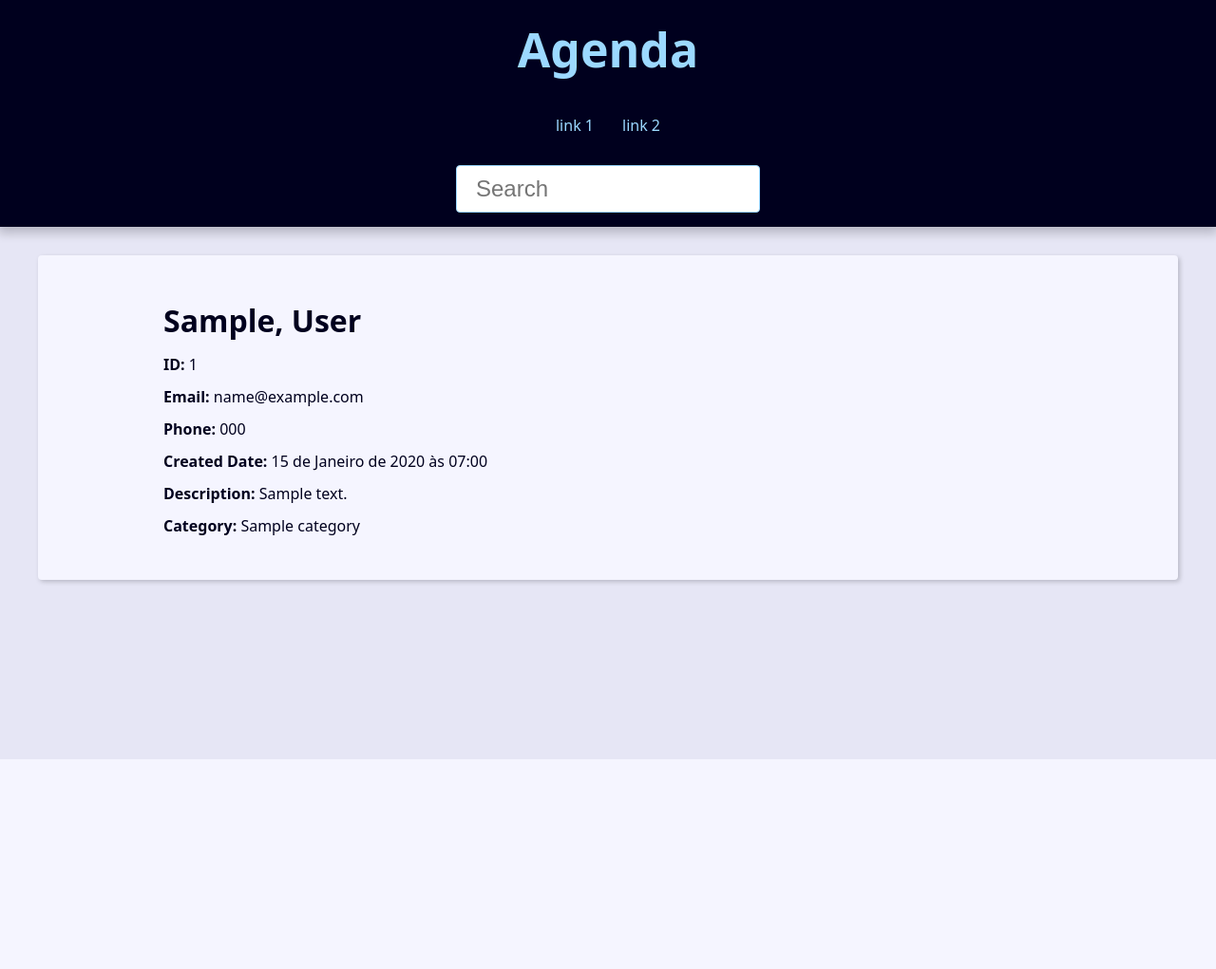
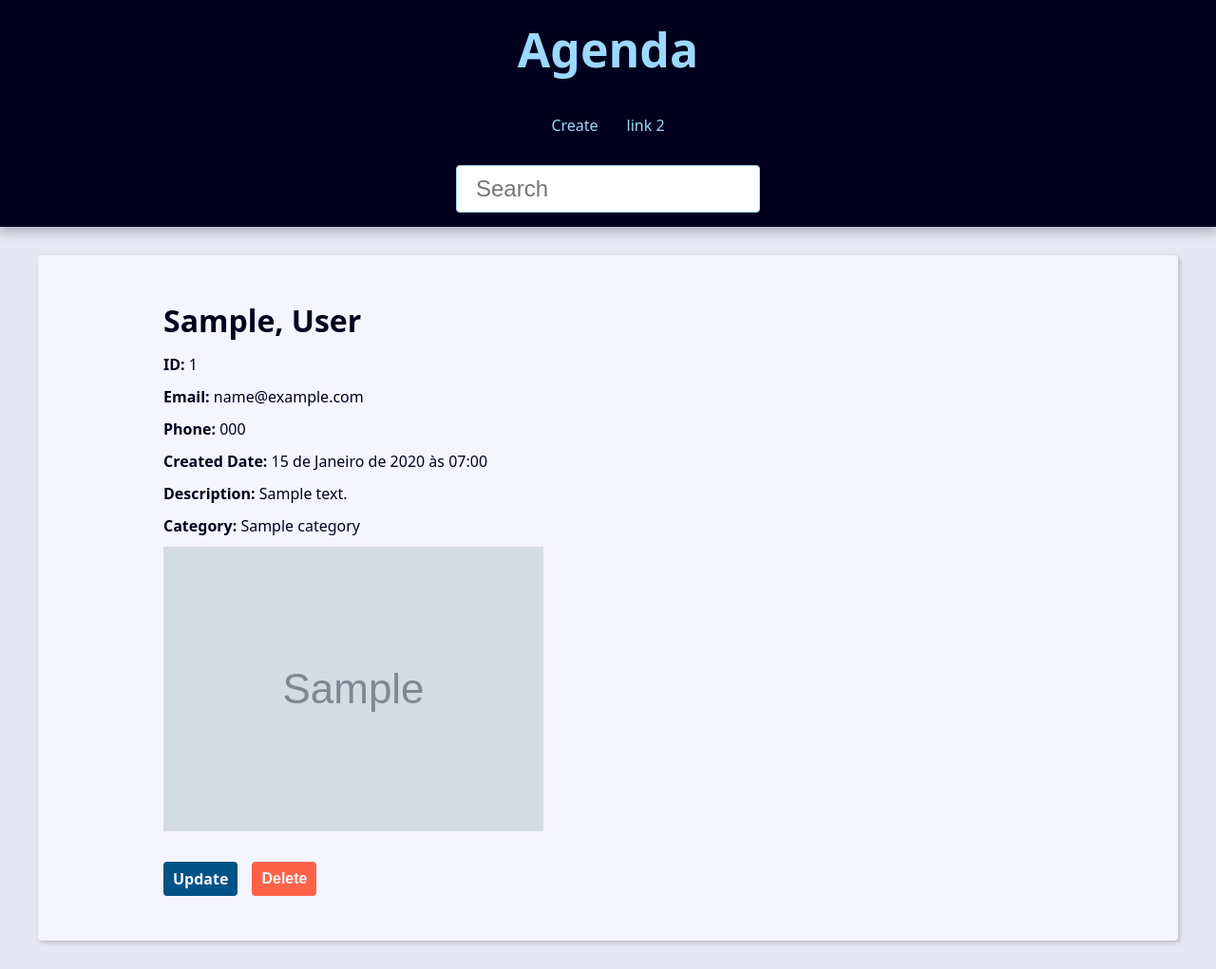
Before and after one commit to tamborim13/Agenda, a Django app: page /contact/1/ in a window 1280 px wide. Shown: the whole page at 95% size. Before the commit the page ends 800 px from the top, so only its background shows below. Run offline with Django 5.2, Linux system fonts and the light colour scheme; tables that the repository leaves empty hold one stand-in row (values such as "Sample post"); grey boxes marked "Sample" are stand-in pictures.

Commit message:
update form

```diff
--- a/base_static/global/css/style.css
+++ b/base_static/global/css/style.css
@@ -312,3 +312,23 @@ svg {
   filter: brightness(80%);
   box-shadow: 0 0 5px var(--link-dark-color);
 }
+
+.contact-links {
+  margin-block: calc(var(--small-font-size) * 2);
+  display: flex;
+  align-items: center;
+  gap: 0 var(--spacing);
+}
+
+.btn-link {
+  font-size: var(--small-font-size);
+  text-decoration: none;
+  font-weight: bold;
+  padding: 1rem;
+  display: block;
+  line-height: var(--small-font-size);
+}
+
+.btn-delete {
+  background: tomato;
+}
--- a/base_templates/global/partials/_header.html
+++ b/base_templates/global/partials/_header.html
@@ -8,8 +8,8 @@
         <nav class="menu">
             <ul class="menu-list">
                 <li class="menu-item">
-                    <a href="#" class="menu-link">
-                        link 1
+                    <a href="{% url "contact:create" %}" class="menu-link">
+                        Create
                     </a>
                 </li>
                 <li class="menu-item">
--- a/contact/templates/contact/contact.html
+++ b/contact/templates/contact/contact.html
@@ -12,5 +12,28 @@
         <p><b>Created Date:</b> {{contact.create_date}}</p>
         <p><b>Description:</b> {{contact.description}}</p>
         <p><b>Category:</b> {{contact.category.name}}</p>
+
+        {% if contact.picture %}
+            <p>
+                <img src="{{ contact.picture.url }}" alt="{{ contact.first_name }} {{ contact.last_name }}">
+            </p>
+        {% endif %}
+
+        <div class="contact-links">
+            <a class="btn btn-link" href="{% url "contact:update" contact.id %}">Update</a>
+
+            <form action="{% url "contact:delete" contact.id %}" method="POST">
+                {% csrf_token %}
+
+                {% if confirmation == 'no' %}
+                    <input type="hidden" name="confirmation" value="yes">
+                    <button class="btn btn-link btn-delete" type="submit">Confirma?</button>
+                {% else %}
+                    <button class="btn btn-link btn-delete" type="submit">Delete</button>
+                {% endif %}
+            </form>
+        </div>
+
+
     </div>
 {% endblock content %}
--- a/contact/urls.py
+++ b/contact/urls.py
@@ -10,4 +10,6 @@ urlpatterns = [ #Quanto mais especifica a url coloca ela pra cima.
     #Contact(CRUD)
     path('contact/<int:contact_id>/', views.contact, name='contact'), #Porque contact_id? porque esta lá na view!
     path('contact/create/', views.create, name='create'), #Porque contact_id? porque esta lá na view!
+    path('contact/<int:contact_id>/update/', views.update, name='update'), #Porque contact_id? porque esta lá na view!
+    path('contact/<int:contact_id>/delete/', views.delete, name='delete'), #Porque contact_id? porque esta lá na view!
 ]
```
Also changed, not shown: contact/forms.py (+5 -23 lines), contact/templates/contact/create.html (+8 -1 lines), contact/views/contact_forms.py (+69 -6 lines).
